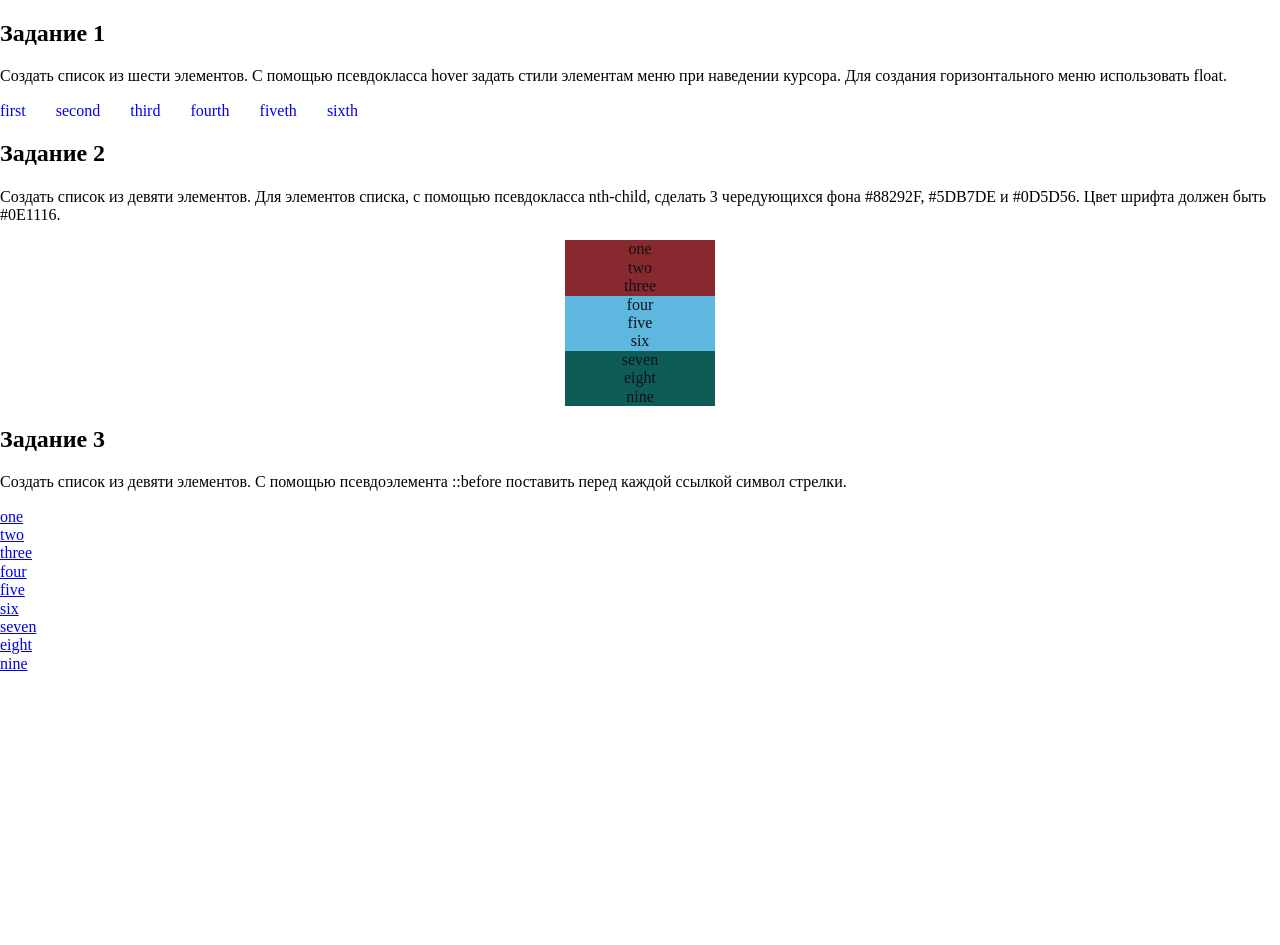
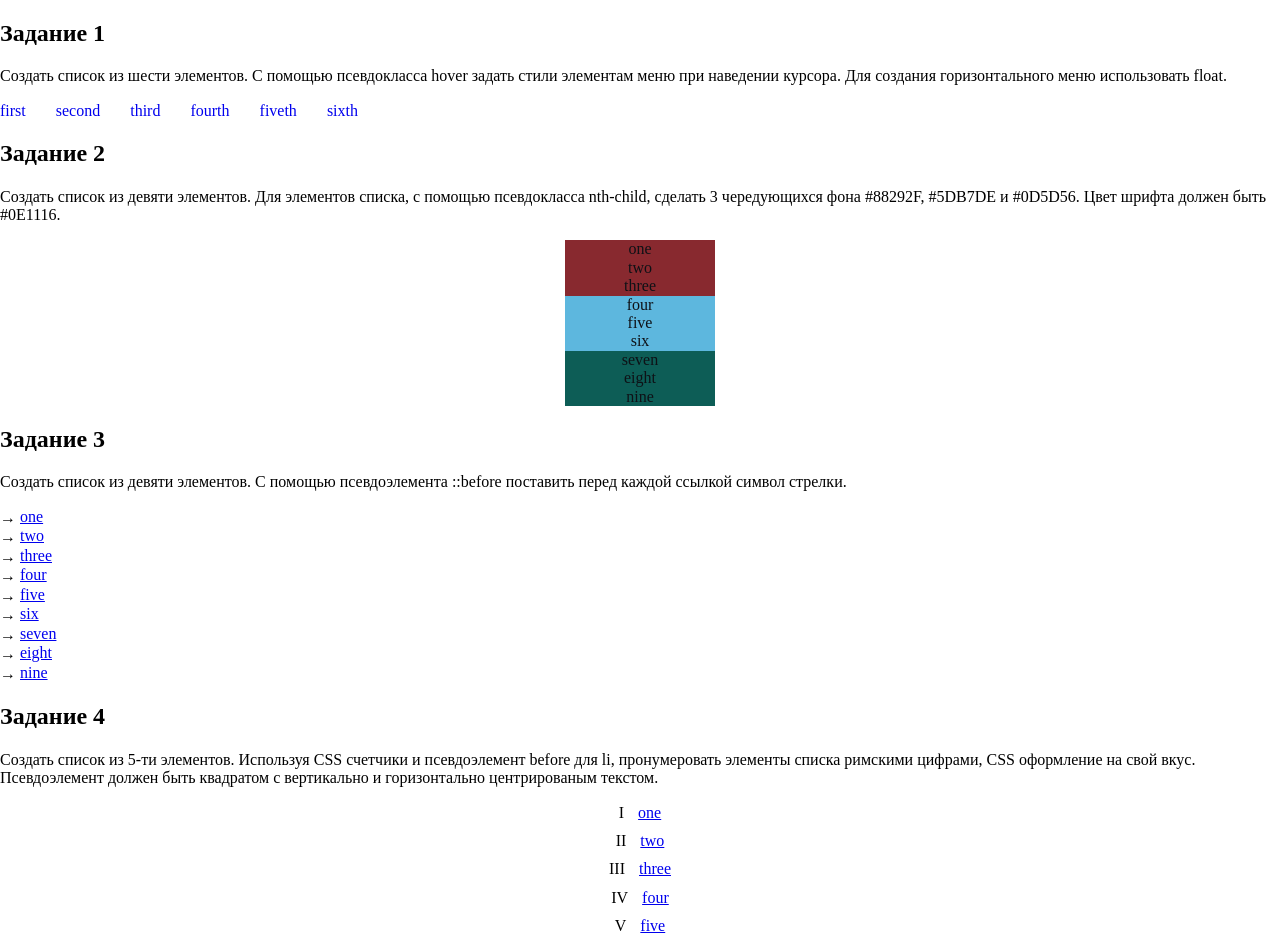
Before and after one commit to rkukin/goit-fe-course, a plain HTML site: page html-css/module-04/homework-additional/index.html in a window 1280 px wide. Before the commit the page ends 800 px from the top, so only its background shows below. Drawn offline with Linux system fonts and the light colour scheme.

Commit message:
Additional task 4 done

```diff
--- a/html-css/module-04/homework-additional/css/style.css
+++ b/html-css/module-04/homework-additional/css/style.css
@@ -1,4 +1,5 @@
 /* Задание 1 */
+
 .task1-list {
   list-style: none;
   margin: 0;
@@ -25,6 +26,7 @@
 }
 
 /* Задание 2 */
+
 .task2-list {
   list-style: none;
   margin: 0 auto;
@@ -38,22 +40,25 @@
   color: #0E1116;
 }
 
-.task2-list-itm:nth-child(-n+3){
+.task2-list-itm:nth-child(-n+3) {
   background-color: #88292F;
 }
 
 /* .task2-list-itm:not(:nth-child(-n+3)):not(:nth-last-child(-n+3)) */
+
 .task2-list-itm:nth-child(n+4):nth-child(-n+6)
 /* .task2-list-itm:nth-last-child(-n+6) */
-{
+
+  {
   background-color: #5DB7DE;
 }
 
-.task2-list-itm:nth-last-child(-n+3){
+.task2-list-itm:nth-last-child(-n+3) {
   background-color: #0D5D56;
 }
 
 /* Задание 3 */
+
 .task3-list {
   list-style: none;
   margin: 0 auto;
@@ -61,7 +66,32 @@
 }
 
 .task3-list-itm::before {
-  span {
-    content: "\2192";
-  }
+  content: "\2192";
+  vertical-align: middle;
 }
+
+/* Задание 4 */
+
+body {
+  counter-reset: count-li;
+}
+
+.task4-list-itm {
+  counter-increment: count-li;
+}
+
+.task4-list {
+  list-style: none;
+  margin: 0 auto;
+  padding: 0;
+  text-align: center;
+}
+
+.task4-list-itm {
+  margin-bottom: 10px;
+}
+
+.task4-list-itm::before {
+  content: counter(count-li, upper-roman);
+  margin-right: 10px;
+}
--- a/html-css/module-04/homework-additional/index.html
+++ b/html-css/module-04/homework-additional/index.html
@@ -54,6 +54,18 @@
     <li class="task3-list-itm"> <a class="task3-link" href="#">eight</a></li>
     <li class="task3-list-itm"> <a class="task3-link" href="#">nine</a></li>
   </ul>
+
+  <h2>Задание 4</h2>
+  <p>Создать список из 5-ти элементов. Используя CSS счетчики и псевдоэлемент before для li, пронумеровать элементы
+    списка римскими цифрами, CSS оформление на свой вкус. Псевдоэлемент должен быть квадратом с вертикально и
+    горизонтально центрированым текстом.</p>
+  <ul class="task4-list">
+    <li class="task4-list-itm"> <a class="task4-link" href="#">one</a></li>
+    <li class="task4-list-itm"> <a class="task4-link" href="#">two</a></li>
+    <li class="task4-list-itm"> <a class="task4-link" href="#">three</a></li>
+    <li class="task4-list-itm"> <a class="task4-link" href="#">four</a></li>
+    <li class="task4-list-itm"> <a class="task4-link" href="#">five</a></li>
+  </ul>
 </body>
 
 </html>
```
